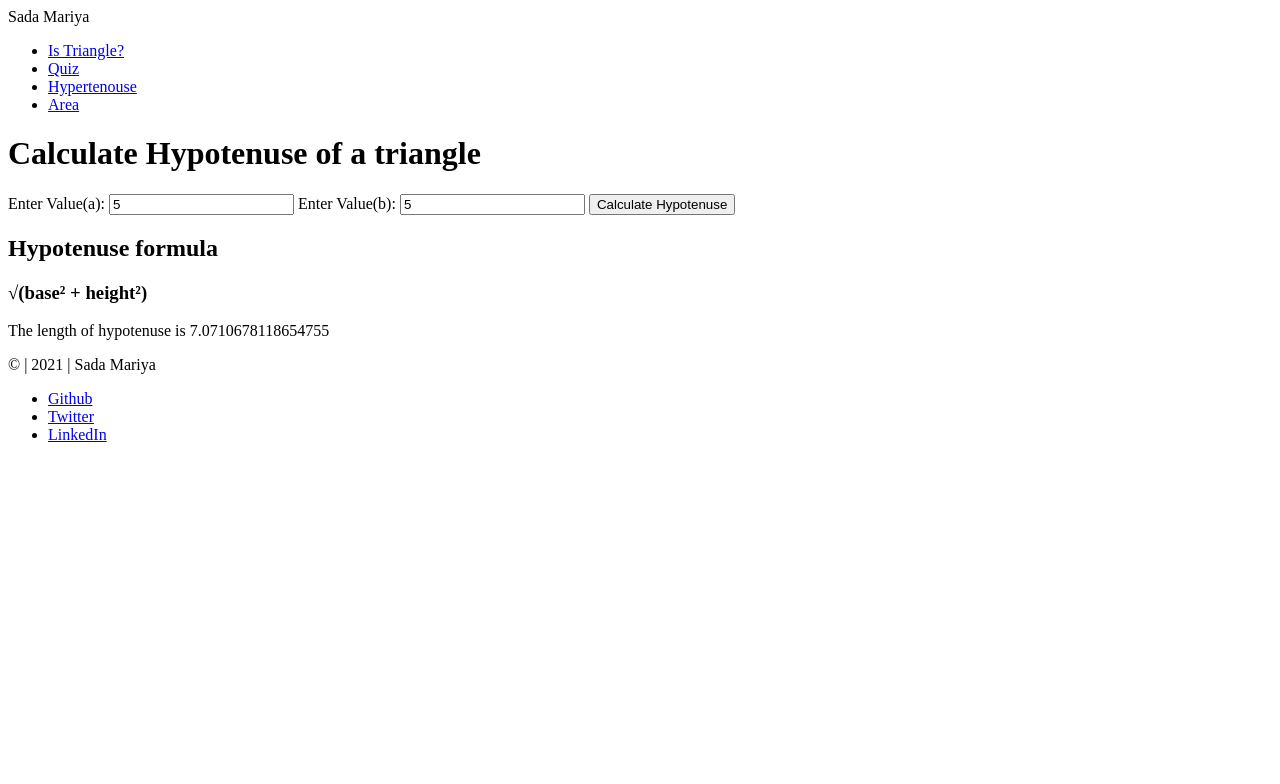
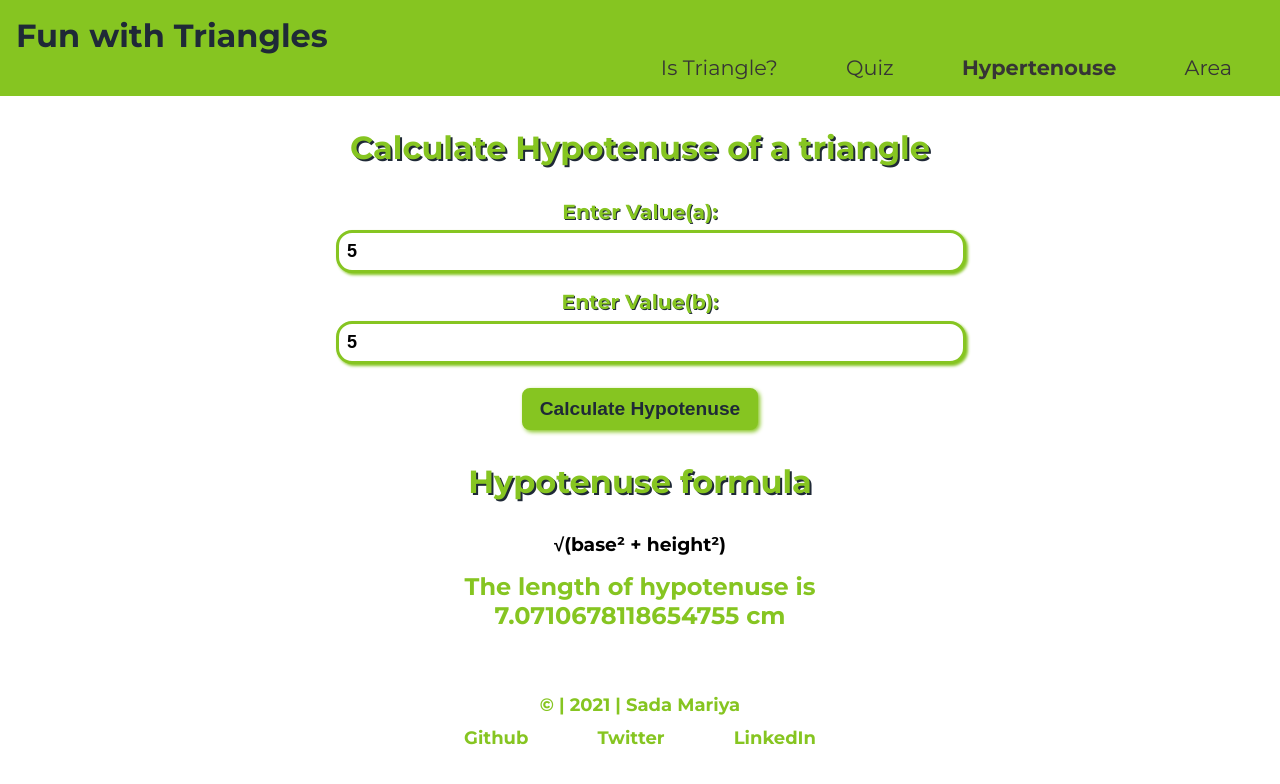
Before and after one commit to mariyasada/fun-with-triangle, a plain HTML site: page hypotenuse.html in a window 1280 px wide. Both pictures are taken after typing "5", "5" into the empty fields and a click on the button "Calculate Hypotenuse". Drawn offline with Linux system fonts and the light colour scheme.

Commit message:
refactor all code

```diff
--- a/hypotenuse.html
+++ b/hypotenuse.html
@@ -5,11 +5,12 @@
     <meta http-equiv="X-UA-Compatible" content="IE=edge">
     <meta name="viewport" content="width=device-width, initial-scale=1.0">
     <title>Hypotenuse</title>
+    <link rel="stylesheet" href="style.css">
 </head>
 <body>
     <!-- Navigation part -->
 <nav class="navigation container">
-    <div class="nav-brand">Sada Mariya</div>
+    <div class="nav-brand">Fun with Triangles</div>
     <ul class="list-non-bullets nav-pills">
         <li class="inline-item">
             <a class="link" href="/IsTraingle.html">Is Triangle?</a>
@@ -21,19 +22,19 @@
             <a class="link link-active" href="/hypotenuse.html">Hypertenouse</a>
         </li>
         <li class="inline-item">
-            <a class="link link-active" href="/area.js">Area</a>
+            <a class="link" href="/area.html">Area</a>
         </li>
     </ul>
 </nav>
 <!-- content part -->
     <h1> Calculate Hypotenuse of a triangle</h1>
-    <div class="container">
+    <div class="container-center">
         <label for="firstvalue">Enter Value(a):</label>
         <input class="sides" type="number"/>
         <label for="secondvalue">Enter Value(b):</label>
         <input class="sides" type="number"/>
         <button id="Hypotenuse-button">Calculate Hypotenuse</button>
-        <h2>Hypotenuse formula</h2>
+        <h1>Hypotenuse formula</h1>
         <h3>√(base² + height²)</h3>
         <div id="output"></div>
     </div>
--- a/hypotenuse.js
+++ b/hypotenuse.js
@@ -20,6 +20,6 @@ calculateHypo.addEventListener("click",() => {
     // console.log(sumOfSquare);
     const Hypotenuse = Math.sqrt(sumOfSquare);
 
-    outputEl.innerText = "The length of hypotenuse is  " + Hypotenuse;
+    outputEl.innerText = "The length of hypotenuse is  " + Hypotenuse + "   cm";
 
 });
--- a/quiz.css
+++ b/quiz.css
@@ -109,8 +109,9 @@ footer {
   }
 
   #output {
-    font-size: x-large;
+    font-size: 1rem;
     margin: 1rem;
+    text-align: center;
     color: var(--primary-green);
     font-weight: bold;
   }
--- a/style.css
+++ b/style.css
@@ -144,3 +144,5 @@ footer {
     color: var(--primary-green);
     font-weight: bold;
   }
+
+  /* H2,h3 heading in hypontenuse file */
```
Also changed, not shown: IsTraingle.html (+1 -1 lines), area.html (+5 -4 lines), quiz.html (+1 -1 lines).
